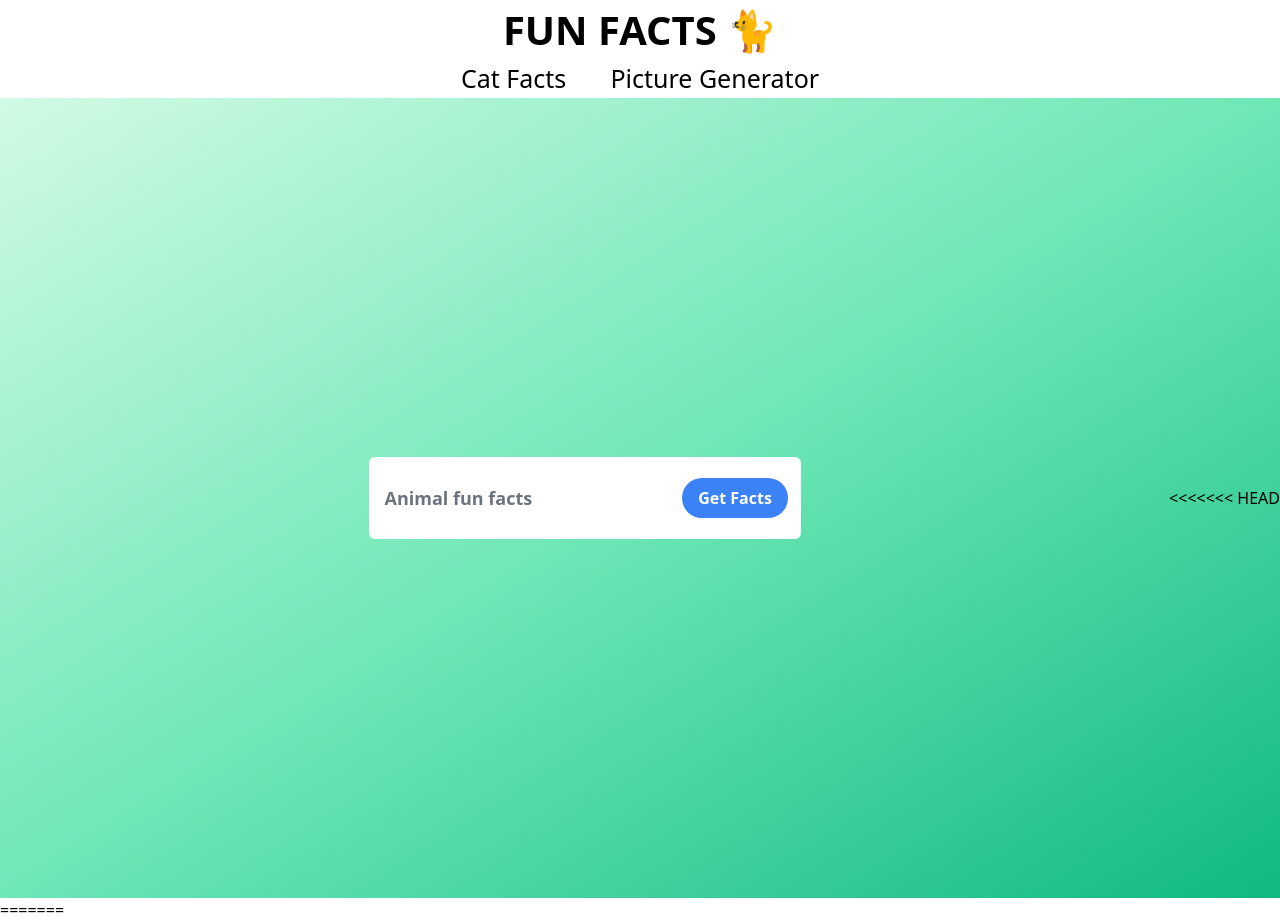
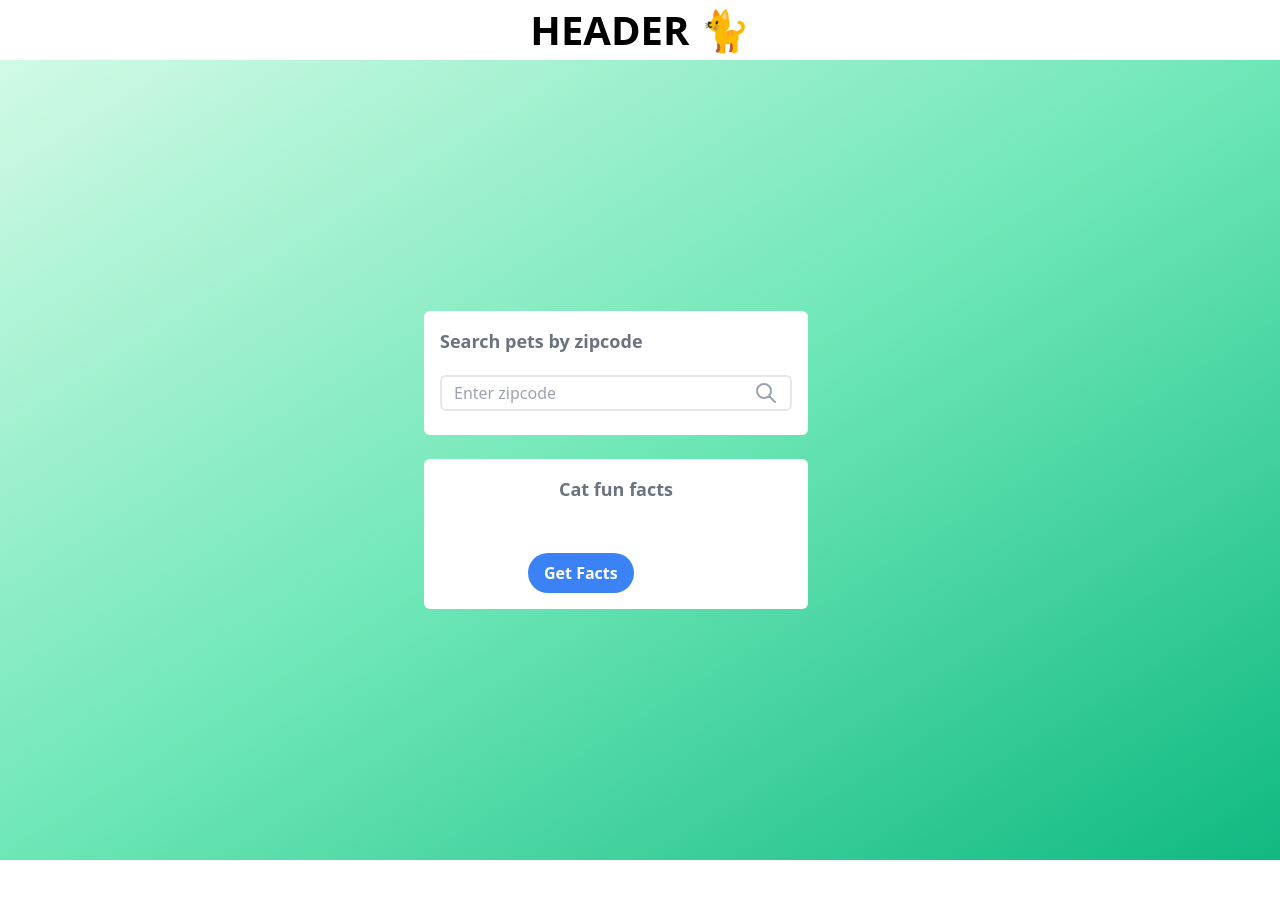
Before and after one commit to kateneuse/project1, a plain HTML site: page index.html in a window 1280 px wide. After the commit the page ends 860 px from the top, so only its background shows below. Drawn offline with nearby package versions, Linux system fonts and the light colour scheme; no server answers.

Commit message:
retriving update from main

```diff
--- a/index.html
+++ b/index.html
@@ -10,24 +10,32 @@
   <link href="https://unpkg.com/tailwindcss@^1.0/dist/tailwind.min.css" rel="stylesheet">
   <link rel="stylesheet" href="style.css">
 </head>
-
+<header>
+  <h1>HEADER &#128008;</h1>
+</header>
 <body>
-  <header>
-    <h1>FUN FACTS &#128008;</h1>
-    <nav>
-      <ul>
-        <li><a href="facts-box">Cat Facts</a></li>
-        <li><a href="">Picture Generator</a></li>
-
-      </ul>
-    </nav>
-  </header>
   <div
     class='flex items-center justify-center min-h-screen from-green-100 via-green-300 to-green-500 bg-gradient-to-br'>
     <div class='w-full max-w-lg px-10 py-8 mx-auto'>
       <div class='max-w-md mx-auto space-y-6'>
-        <div class="bg-white p-4 w-96 rounded-md" id="facts-box">
-          <h1 class="text-center text-lg font-bold text-gray-500">Animal fun facts</h1>
+
+        <div class="bg-white p-4 w-96 rounded-md">
+          <h1 class="text-lg font-bold text-gray-500">Search pets by zipcode</h1>
+          <div class="mt-5 mb-2 border-2 py-1 px-3 flex justify-between rounde-md rounded-md">
+            <input class="flex-grow outline-none text-gray-600 focus:text-blue-600" type="number" id="search"
+              placeholder="Enter zipcode" />
+            <spa>
+              <svg xmlns="http://www.w3.org/2000/svg"
+                class="h-6 w-6 text-gray-400 hover:text-blue-400 transition duration-100 cursor-pointer" fill="none"
+                viewBox="0 0 24 24" stroke="currentColor">
+                <path stroke-linecap="round" stroke-linejoin="round" stroke-width="2"
+                  d="M21 21l-6-6m2-5a7 7 0 11-14 0 7 7 0 0114 0z" />
+              </svg>
+            </spa>
+          </div>
+        </div>
+        <div class="bg-white p-4 w-96 rounded-md">
+          <h1 class="text-center text-lg font-bold text-gray-500">Cat fun facts</h1>
           <p id="display-fun-fact" class="display-the-fact"></p>
           <button class="text-center bg-blue-500 hover:bg-blue-700 text-white font-bold py-2 px-4 rounded-full"
             id="fun-fact-btn">
@@ -37,19 +45,13 @@
         </div>
       </div>
     </div>
-<<<<<<< HEAD
-</div>
-<script src="script.js"></script>
-<script src="catapi.js"></script>
-</body>
-=======
     <div id="modal" class="modal text-center rounded-md">
       <div class="modal-content">
-        <div id="close">X</div>
+        <span id="close">&times;</span>
 
         <!-- modal-header -->
         <div class="modal-header">
-          <h2>Animal Fun Facts</h2>
+          <h2>Cat Facts</h2>
           </div>
           <!-- modal-body -->
           <div class="modal-body">
@@ -68,8 +70,6 @@
             </form>
             <div class="modal-footer">
               <button type="button" class="btn btn-primary rounde-md" id="generate">Generate</button>
-              <button type="button" class="btn btn-primary rounde-md" id="clear-history">Clear History</button>
-
             </div>
           </div>
 
@@ -79,5 +79,4 @@
   <script src="catfacts.js"></script>
 </body>
 
->>>>>>> origin
 </html>
```
Also changed, not shown: Main-Page.html (+2 -0 lines).
